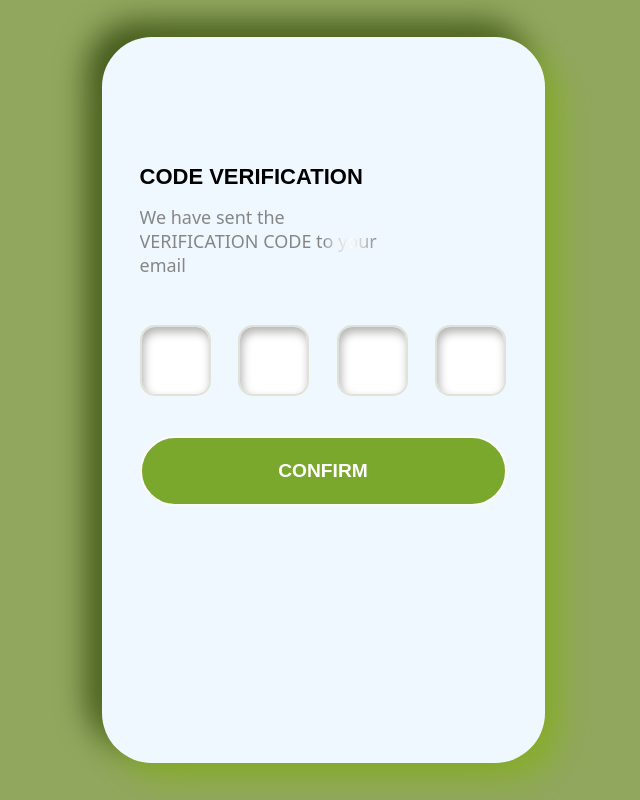
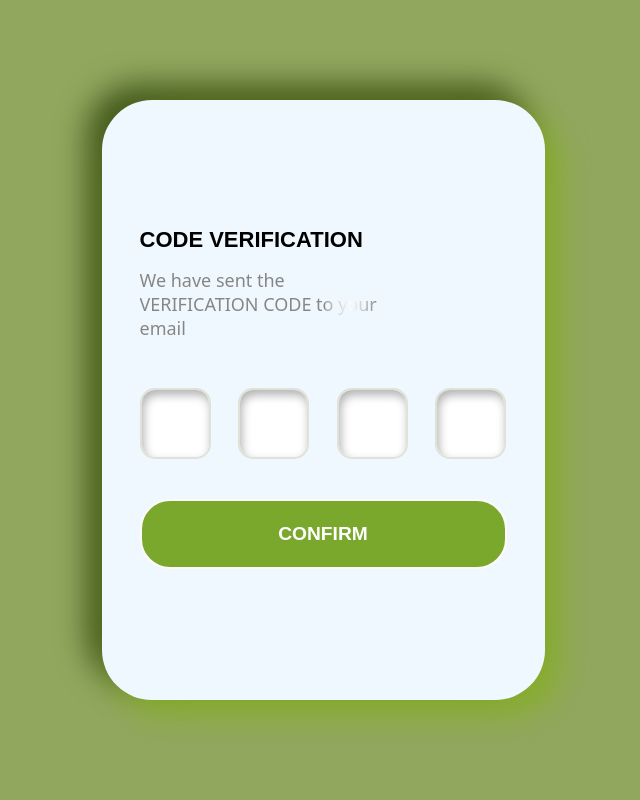
Before and after one commit to MaxG259/what-verification, a plain HTML site: page index.html in a window 1280 px wide. Shown: the whole page, without its empty margins (317-957 px from the left). Drawn offline with Linux system fonts and the light colour scheme.

Commit message:
last changes before deploy

```diff
--- a/style.css
+++ b/style.css
@@ -11,11 +11,12 @@ body {
   justify-content: center;
   min-height: 100vh;
   background-color: #91a75e;
+  padding: 30px;
 }
 
 .block {
   flex: 0 1 443px;
-  height: 726px;
+  height: 600px;
   border-radius: 50px;
   background-color: aliceblue;
   box-shadow: 15px 15px 30px #84b11cb9, -15px -15px 30px #42571c;
@@ -51,7 +52,7 @@ form > div {
   color: #ffffff;
   font-size: 1.2rem;
   cursor: pointer;
-  border-radius: 50px;
+  border-radius: 30px;
   transition: all 0.4s ease;
   outline: none;
   position: relative;
```
Also changed, not shown: 1 other file.
